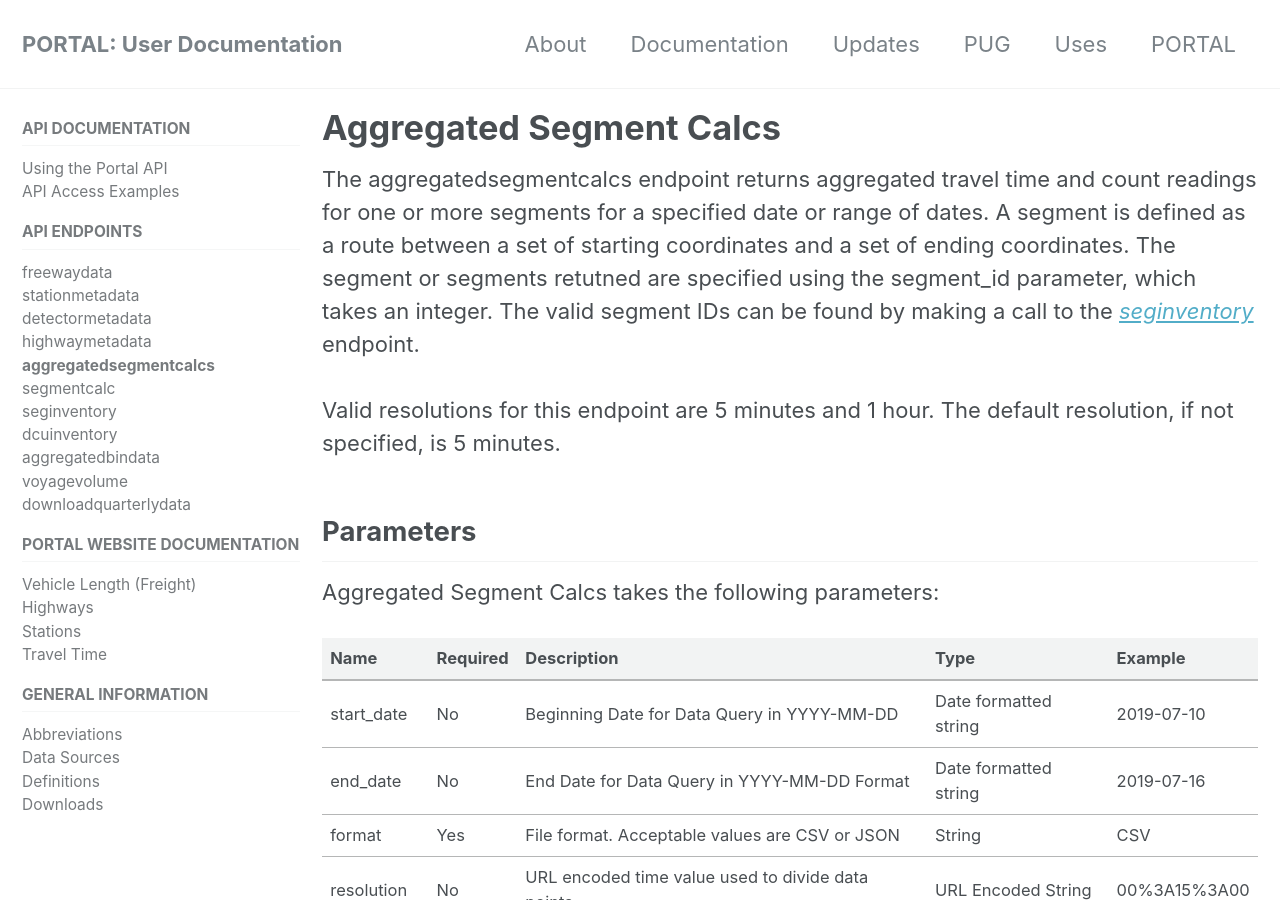
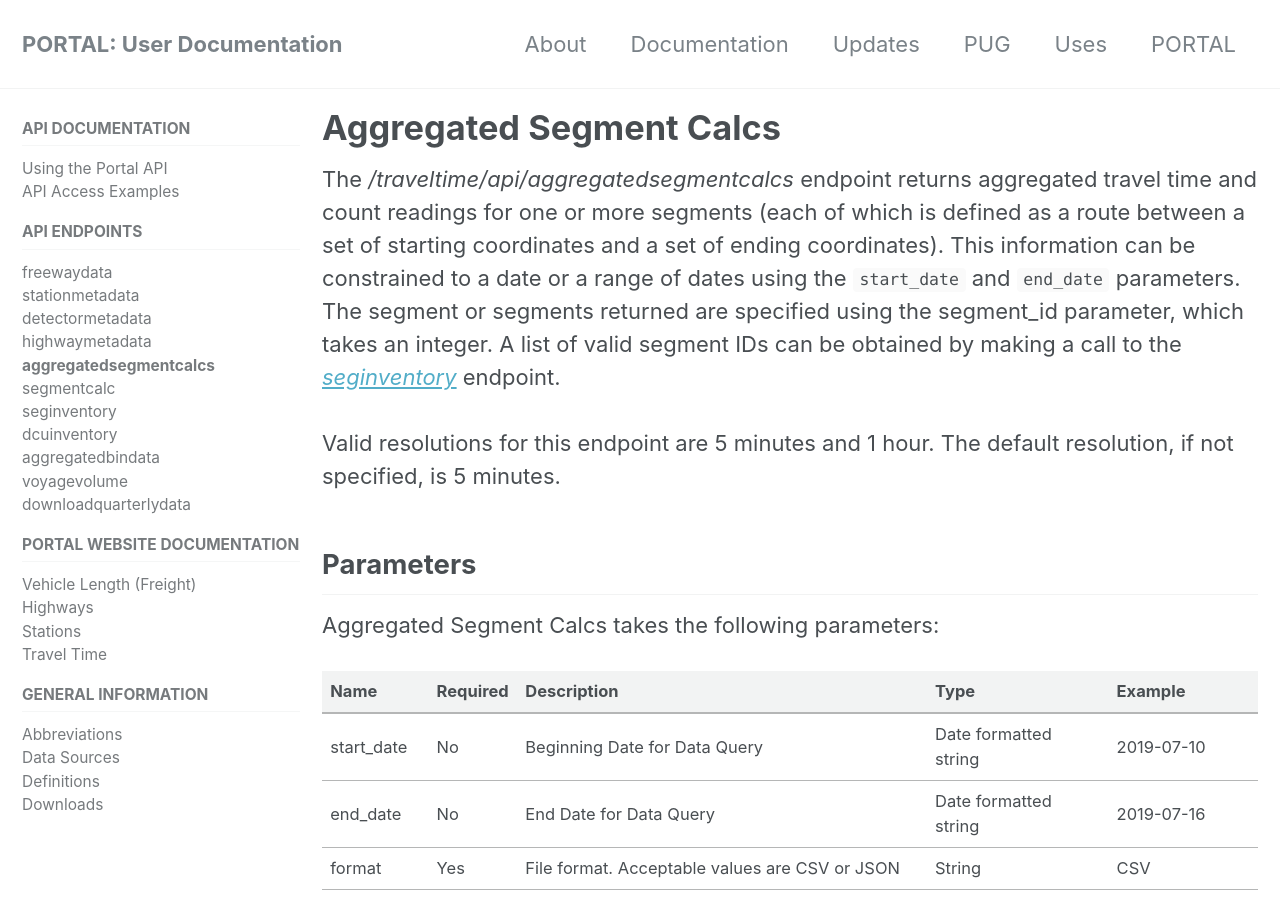
Before and after one commit to adus/portal-documentation, a Jekyll site: the page built from _documents/aggregatedsegmentcalcs.md, in a window 1280 px wide and 900 px high. Built offline with Jekyll 4.4.1, drawn with Linux system fonts in a browser that asks for light colours; nearby versions of some CDN libraries.

Commit message:
Update aggregatedsegmentcalcs.md
Formatting and Standardization.

````diff
--- a/_documents/aggregatedsegmentcalcs.md
+++ b/_documents/aggregatedsegmentcalcs.md
@@ -1,20 +1,20 @@
 ---
 title: "Aggregated Segment Calcs"
 ---
-The aggregatedsegmentcalcs endpoint returns aggregated travel time and count readings for one or more segments for a specified date or range of dates. A segment is defined as a route between a set of starting coordinates and a set of ending coordinates. The segment or segments retutned are specified using the segment_id parameter, which takes an integer. The valid segment IDs can be found by making a call to the [_seginventory_]({{ site.url }}{{ site.baseurl }}/documents/seginventory/) endpoint.
+The _/traveltime/api/aggregatedsegmentcalcs_ endpoint returns aggregated travel time and count readings for one or more segments (each of which is defined as a route between a set of starting coordinates and a set of ending coordinates). This information can be constrained to a date or a range of dates using the `start_date` and `end_date` parameters. The segment or segments returned are specified using the segment_id parameter, which takes an integer. A list of valid segment IDs can be obtained by making a call to the [_seginventory_]({{ site.url }}{{ site.baseurl }}/documents/seginventory/) endpoint.
 <br /> <br />
 Valid resolutions for this endpoint are 5 minutes and 1 hour. The default resolution, if not specified, is 5 minutes.
 
 ## Parameters
 Aggregated Segment Calcs takes the following parameters:
 
-| Name         | Required  | Description                                                            | Type                  | Example      |
-| ------------ | --------- | ---------------------------------------------------------------------- | --------------------- | ------------ |
-| start_date   | No        | Beginning Date for Data Query in YYYY-MM-DD                            | Date formatted string | 2019-07-10   |
-| end_date     | No        | End Date for Data Query in YYYY-MM-DD Format                           | Date formatted string | 2019-07-16   |
-| format       | Yes       | File format. Acceptable values are CSV or JSON                         | String                | CSV          |
-| resolution   | No        | URL encoded time value used to divide data points                      | URL Encoded String    | 00%3A15%3A00 |
-| segment_id   | No        | The ID value of a segment.                                             | Integer               | 2264         |
+| Name         | Required  | Description                                       | Type                  | Example      |
+| ------------ | --------- | ------------------------------------------------- | --------------------- | ------------ |
+| start_date   | No        | Beginning Date for Data Query                     | Date formatted string | 2019-07-10   |
+| end_date     | No        | End Date for Data Query                           | Date formatted string | 2019-07-16   |
+| format       | Yes       | File format. Acceptable values are CSV or JSON    | String                | CSV          |
+| resolution   | No        | URL encoded time value used to divide data points | URL Encoded String    | 00%3A15%3A00 |
+| segment_id   | No        | The ID value of a segment.                        | Integer               | 2264         |
 
 ## Example Request
 ```http://new.portal.its.pdx.edu:8080/traveltime/api/aggregatedsegmentcalcs/?start_date=2019-07-10&end_date=2019-07-16&segment_id=2264&format=csv```
````
